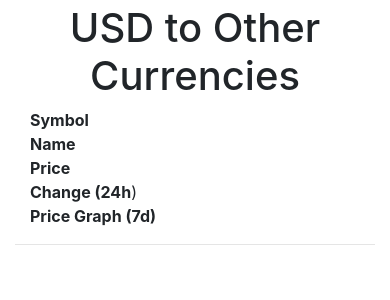
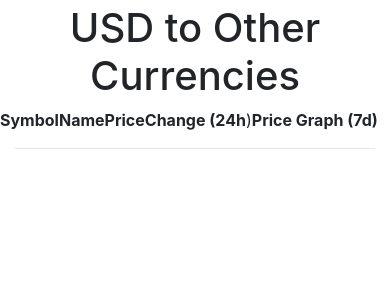
Before and after one commit to nadermx/unitedstatesdollar, a Flask app: page / in a window 390 px wide. Shown: the part 56-356 px from the top of the page. Run offline with Flask 2, Linux system fonts and the light colour scheme; data that the repository does not hold is empty; parts of the project's set-up code (start-up, migrations or seed data) failed here and were passed over; some libraries are stand-ins or nearby versions.

Commit message:
Adjust for mobile devices

```diff
--- a/templates/index.html
+++ b/templates/index.html
@@ -36,7 +36,7 @@
 <div class="container">
     <h1 class="text-center">USD to Other Currencies
 </h1>
-    <div class="col-sm-12">
+    <div class="col-sm-12 d-none d-sm-block">
         <div class="row">
             <div class="col-sm-2"><strong>Symbol</strong></div>
             <div class="col-sm-3"><strong>Name</strong></div>
@@ -45,16 +45,33 @@
             <div class="col-sm-3"><strong>Price Graph (7d)</strong></div>
         </div>
     </div>
+    <div class="col-xs-12 d-block d-sm-none">
+        <div class="row">
+            <div class="col-xs-2"><strong>Symbol</strong></div>
+            <div class="col-xs-3"><strong>Name</strong></div>
+            <div class="col-xs-2"><strong>Price</strong></div>
+            <div class="col-xs-2"><strong>Change (24h</strong>)</div>
+            <div class="col-xs-3"><strong>Price Graph (7d)</strong></div>
+        </div>
+    </div>
     <hr>
     {% for c in currency %}
-    <div class="col-sm-12">
+    <div class="col-sm-12 d-none d-sm-block">
         <div class="row">
-            <div class="col-sm-2">{{currency[c]['currencySymbol']}}
-            </div>
-            <div class="col-sm-3">{{currency[c]['currencyName']}}</div>
+            <div class="col-sm-2"><span>{{currency[c]['currencySymbol']}}</span></div>
+            <div class="col-sm-3"><span>{{currency[c]['currencyName']}}</span></div>
             <div class="col-sm-2">{{currency[c]['price']}}</div>
             <div class="col-sm-2"></div>
             <div class="col-sm-3"></div>
+        </div>
+    </div>
+    <div class="col-xs-12 d-block d-sm-none">
+        <div class="row">
+            <div class="col-xs-2">{{currency[c]['currencySymbol']}}</div>
+            <div class="col-xs-3">{{currency[c]['currencyName']}}</div>
+            <div class="col-xs-2">{{currency[c]['price']}}</div>
+            <div class="col-xs-2"></div>
+            <div class="col-xs-3"></div>
         </div>
     </div>
     <hr>
```
